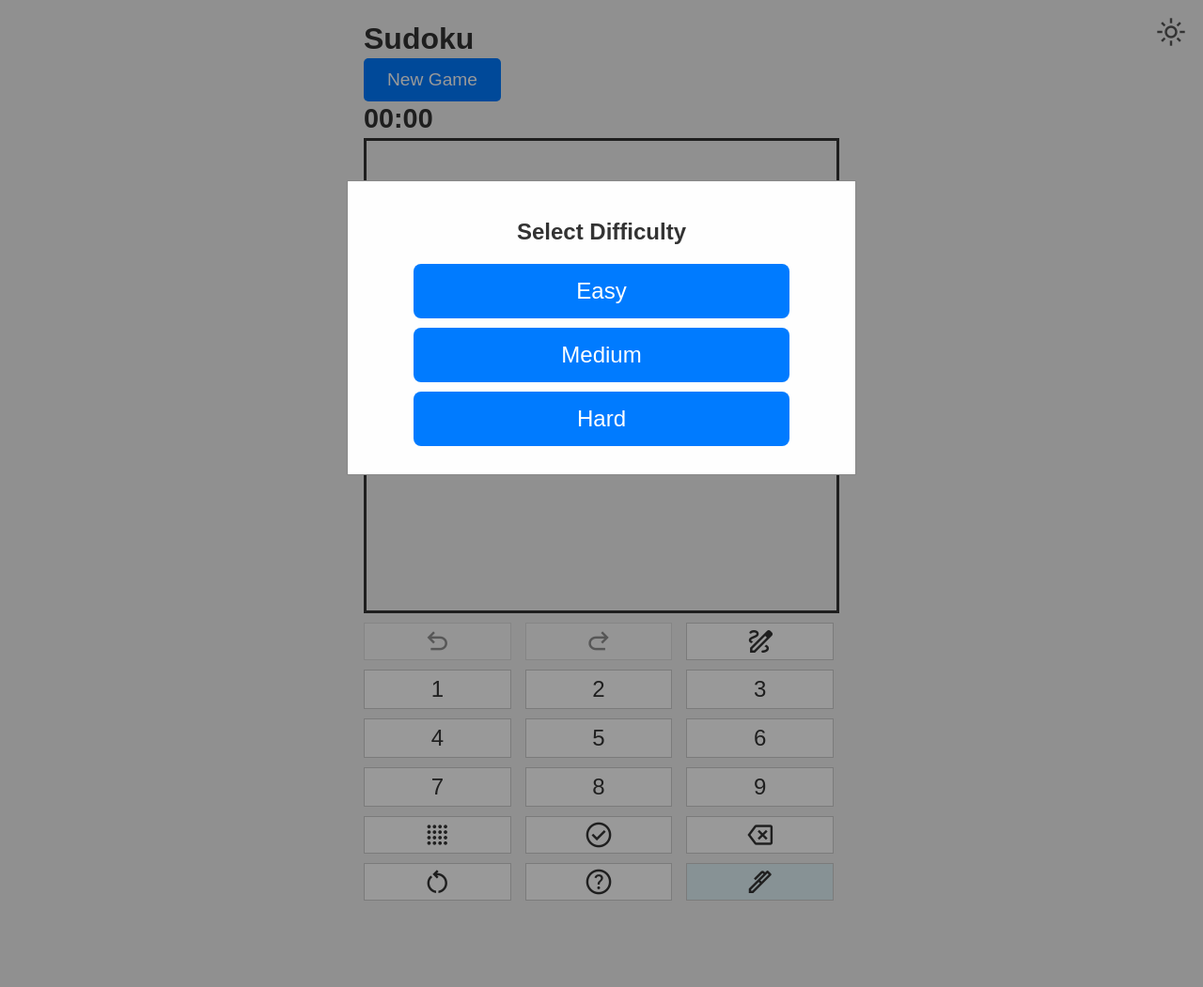
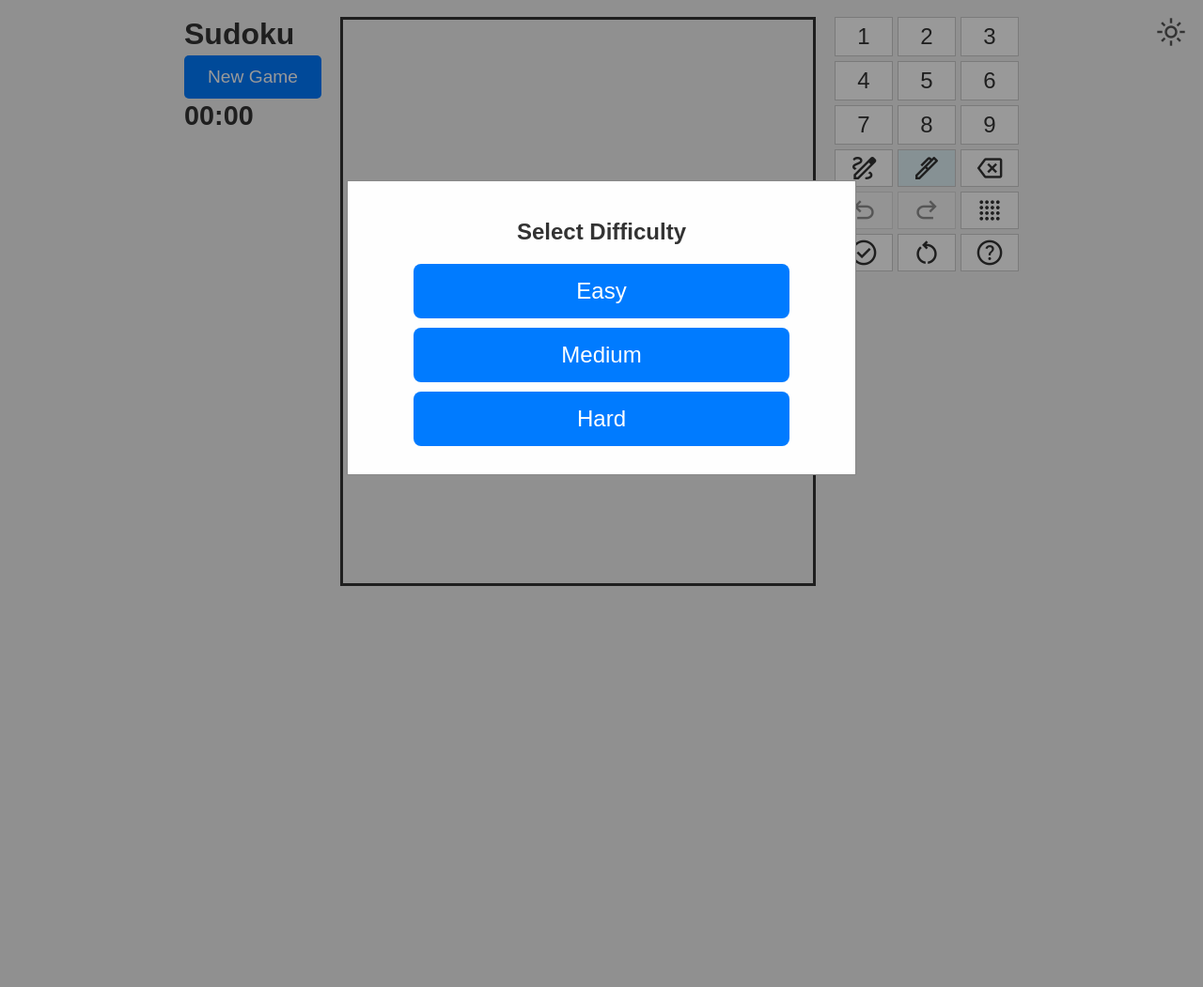
Before and after one commit to hennievn/sudoku, a FastAPI app: page / in a window 1280 px wide. Shown: the whole page at 94% size. Run offline with FastAPI, Linux system fonts and the light colour scheme.

Commit message:
Cleaned up portrait and landscape modes.

```diff
--- a/static/style.css
+++ b/static/style.css
@@ -79,7 +79,8 @@ body {
     background-color: var(--bg-color);
     color: var(--text-color);
     position: relative;
-    padding: 10px; /* Add some padding for portrait */
+    padding: 10px;
+    min-height: 100vh; /* Ensure body takes full viewport height */
 }
 
 #theme-toggle {
@@ -118,6 +119,28 @@ h1 {
     text-align: center;
 }
 
+/* Main layout for Portrait */
+#main-content {
+    display: flex;
+    flex-direction: column;
+    align-items: center;
+    width: 100%;
+}
+
+#top-right-controls {
+    display: flex;
+    flex-direction: column;
+    align-items: center;
+    width: 100%;
+}
+
+#game-area {
+    display: flex;
+    flex-direction: column; /* Board on top, controls below */
+    align-items: center;
+    width: 100%;
+}
+
 #sudoku-board {
     display: grid;
     grid-template-columns: repeat(9, 1fr);
@@ -129,35 +152,30 @@ h1 {
     aspect-ratio: 1 / 1;
 }
 
+#controls-sidebar {
+    display: flex;
+    flex-direction: column;
+    align-items: center;
+    width: 90vw;
+    max-width: 500px;
+}
+
 #number-palette {
     display: grid;
-    grid-template-columns: repeat(3, 1fr);
-    grid-template-rows: auto auto auto auto auto auto;
+    grid-template-columns: repeat(4, 1fr) auto; /* 4 columns for matrix, auto for new column */
+    grid-template-rows: repeat(4, auto);
+    grid-template-areas:
+        "num1 num2 num3 pencil help"
+        "num4 num5 num6 pen ."
+        "num7 num8 num9 backspace ."
+        "hint undo redo check restart";
     row-gap: 10px;
     column-gap: 15px;
     margin-top: 10px;
     max-width: 500px;
-    grid-template-areas:
-        "undo redo pencil"
-        "num1 num2 num3"
-        "num4 num5 num6"
-        "num7 num8 num9"
-        "hint check backspace"
-        "restart help pen";
 }
 
-.palette-number:disabled, button.palette-icon:disabled {
-    opacity: 0.5;
-    cursor: not-allowed;
-}
-
-#right-sidebar {
-    display: none; /* Hidden by default in portrait */
-}
-
-
-
-/* Common styles for both orientations */
+/* Common styles for cells */
 .cell {
     border: 1px solid var(--cell-border-color);
     display: flex;
@@ -250,6 +268,11 @@ button.palette-icon {
     color: var(--text-color);
 }
 
+.palette-number:disabled, button.palette-icon:disabled {
+    opacity: 0.5;
+    cursor: not-allowed;
+}
+
 .palette-number.selected, .palette-icon.selected {
     background-color: var(--selected-cell-bg-color);
 }
@@ -269,31 +292,77 @@ button.palette-icon.active-icon {
     overflow: hidden;
 }
 
-@media (orientation: portrait) {
-    #number-palette {
-        grid-template-columns: repeat(4, 1fr) auto; /* 4 columns for matrix, auto for new column */
-        grid-template-rows: repeat(4, auto);
-        grid-template-areas:
-            "num1 num2 num3 pencil help"
-            "num4 num5 num6 pen ."
-            "num7 num8 num9 backspace ."
-            "hint undo redo check restart";
-    }
-    h1 {
-        display: flex;
+/* Landscape Mode Styles */
+@media (orientation: landscape) {
+    body {
+        flex-direction: row;
         justify-content: center;
-        width: 100%;
+        align-items: flex-start;
+        padding: 10px;
     }
 
-    #game-controls {
-        display: flex;
+    #main-content {
+        flex-direction: row;
         justify-content: center;
+        align-items: flex-start;
+        width: auto;
+        height: 100%;
     }
 
-    #timer {
-        display: flex;
-        justify-content: center;
-        width: 100%;
+    #top-right-controls {
+        flex-direction: column;
+        align-items: flex-start;
+        margin-right: 20px;
+        width: auto;
+        height: 100%;
+        justify-content: space-between;
+    }
+
+    h1 {
+        margin-top: 0;
+    }
+
+    #game-area {
+        flex-direction: row; /* Board next to controls */
+        align-items: flex-start;
+        width: auto;
+        height: 100%;
+    }
+
+    #sudoku-board {
+        width: auto;
+        height: 80vh; /* Adjust board size for landscape */
+        max-height: 600px;
+        aspect-ratio: 1 / 1;
+        margin-top: 0;
+        margin-right: 20px;
+    }
+
+    #controls-sidebar {
+        width: auto;
+        height: 100%;
+        max-width: 300px; /* Limit sidebar width */
+        justify-content: space-between;
+    }
+
+    #number-palette {
+        grid-template-columns: repeat(3, 1fr); /* More compact for landscape sidebar */
+        grid-template-rows: auto;
+        grid-template-areas:
+            "num1 num2 num3"
+            "num4 num5 num6"
+            "num7 num8 num9"
+            "pencil pen backspace"
+            "undo redo hint"
+            "check restart help";
+        row-gap: 5px;
+        column-gap: 5px;
+        margin-top: 0;
+        max-width: none;
+    }
+
+    #status {
+        margin-top: 10px !important;
     }
 }
 
--- a/templates/index.html
+++ b/templates/index.html
@@ -17,31 +17,33 @@
             </div>
             <div id="timer">00:00</div>
         </div>
+        <div id="game-area">
             <div id="sudoku-board"></div>
             <div id="controls-sidebar">
                 <div id="number-palette">
                     <button class="palette-icon material-symbols-outlined palette-button" id="undo-button" style="grid-area: undo;">undo</button>
-                <button class="palette-icon material-symbols-outlined palette-button" id="hint-button" onclick="getHints()" style="grid-area: hint;">transition_dissolve</button>
+                    <button class="palette-icon material-symbols-outlined palette-button" id="hint-button" style="grid-area: hint;">transition_dissolve</button>
                     <div class="palette-number" style="grid-area: num1;">1</div>
                     <div class="palette-number" style="grid-area: num2;">2</div>
                     <div class="palette-number" style="grid-area: num3;">3</div>
                     <button class="palette-icon material-symbols-outlined palette-button" id="pencil-icon" style="grid-area: pencil;">draw</button>
 
                     <button class="palette-icon material-symbols-outlined palette-button" id="redo-button" style="grid-area: redo;">redo</button>
-                <button class="palette-icon material-symbols-outlined palette-button" id="check-button" onclick="checkSolution()" style="grid-area: check;">check_circle</button>
+                    <button class="palette-icon material-symbols-outlined palette-button" id="check-button" style="grid-area: check;">check_circle</button>
                     <div class="palette-number" style="grid-area: num4;">4</div>
                     <div class="palette-number" style="grid-area: num5;">5</div>
                     <div class="palette-number" style="grid-area: num6;">6</div>
                     <button class="palette-icon material-symbols-outlined palette-button" id="pen-icon" style="grid-area: pen;">ink_pen</button>
 
-                <button class="palette-icon material-symbols-outlined palette-button" id="help" onclick="showHelp()" style="grid-area: help;">help</button>
-                <button class="palette-icon material-symbols-outlined palette-button" id="restart-button" onclick="restartGame()" style="grid-area: restart;">restart_alt</button>
+                    <button class="palette-icon material-symbols-outlined palette-button" id="help" style="grid-area: help;">help</button>
+                    <button class="palette-icon material-symbols-outlined palette-button" id="restart-button" style="grid-area: restart;">restart_alt</button>
                     <div class="palette-number" style="grid-area: num7;">7</div>
                     <div class="palette-number" style="grid-area: num8;">8</div>
                     <div class="palette-number" style="grid-area: num9;">9</div>
                     <button class="palette-icon material-symbols-outlined palette-button" id="backspace-icon" style="grid-area: backspace;">backspace</button>
                 </div>
                 <p id="status"></p>
+            </div>
         </div>
     </div>
 
```
Lines whose indentation alone changed are shown as unchanged.
